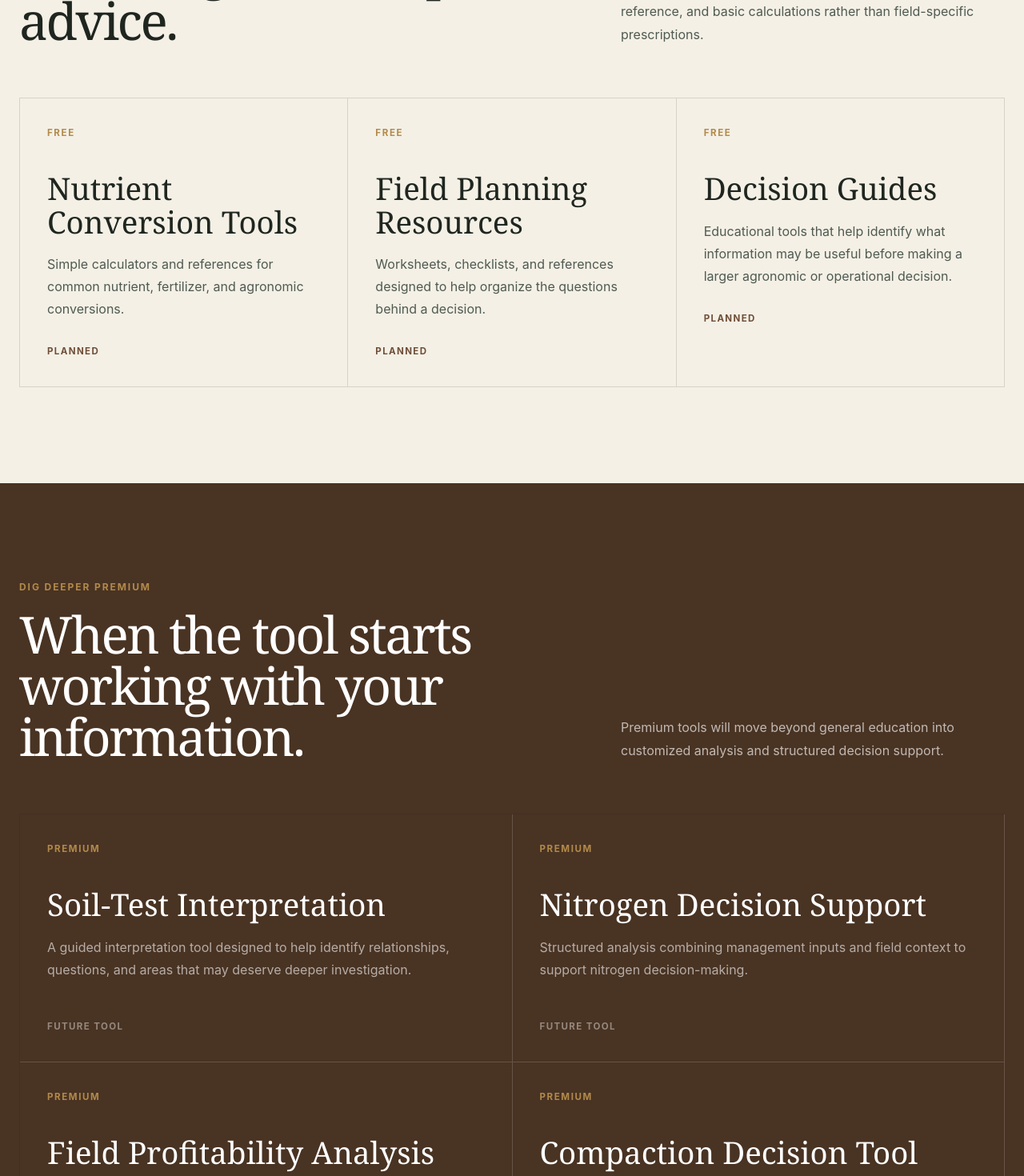
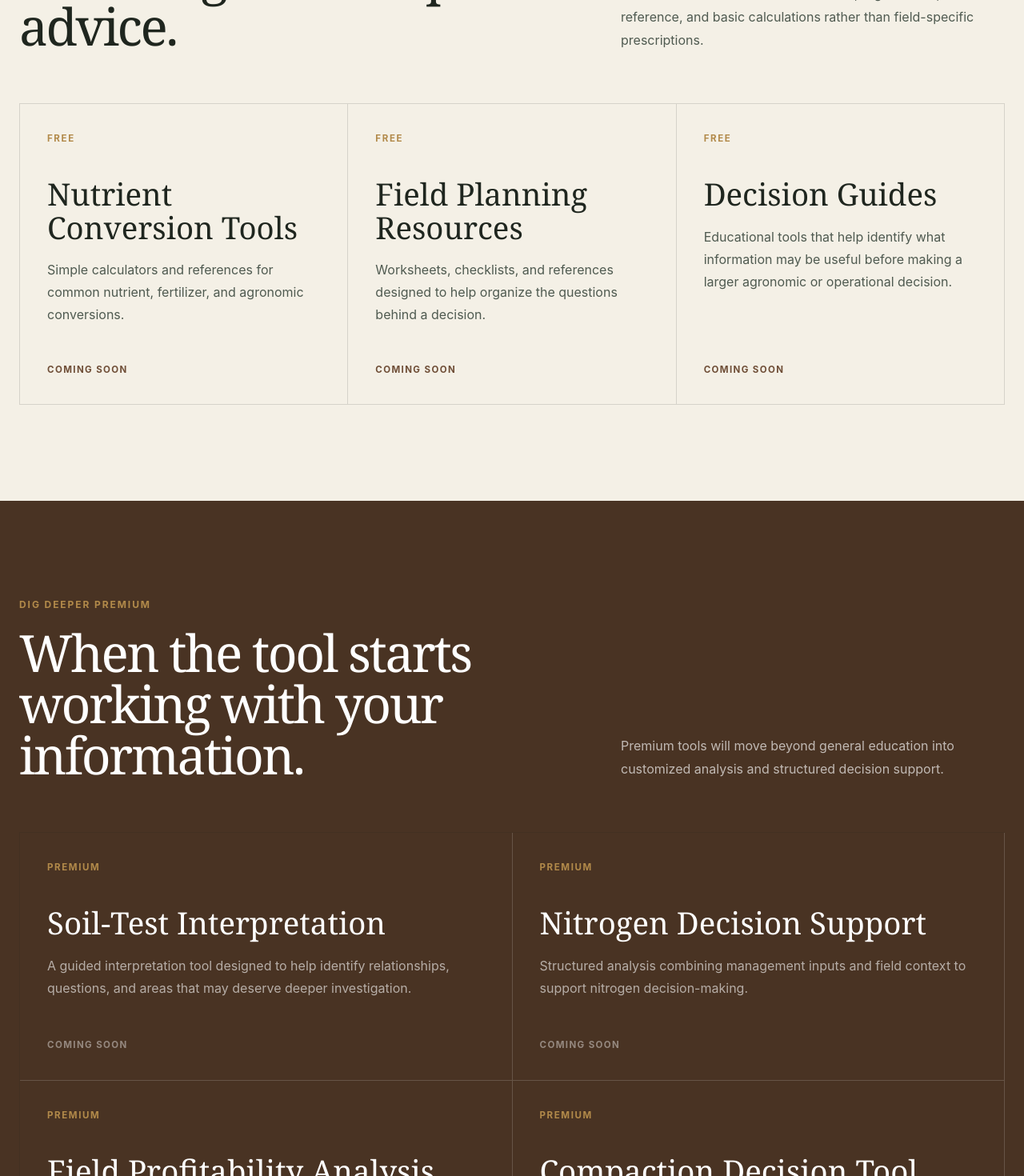
Before and after one commit to boone-rds/srcs-website, a React (Vite) app: page /dig-deeper in a window 1280 px wide. Shown: the part 2640-4110 px from the top of the page at 80% size. Built offline with nearby package versions, Linux system fonts and the light colour scheme.

Commit message:
Normalize Dig Deeper coming soon labels

```diff
--- a/src/pages/DigDeeper/DigDeeper.css
+++ b/src/pages/DigDeeper/DigDeeper.css
@@ -193,6 +193,13 @@
   border-bottom: 1px solid rgb(31 38 31 / 14%);
 }
 
+.insight-card,
+.tool-card,
+.premium-card {
+  display: flex;
+  flex-direction: column;
+}
+
 .insight-card {
   min-height: 280px;
   border-color: rgb(255 255 255 / 16%);
@@ -238,29 +245,29 @@
   line-height: 1.75;
 }
 
+.insight-card__status,
 .tool-card__status,
 .premium-card__status {
   display: block;
-  margin-top: 30px;
+  margin: auto 0 0;
+  padding-top: 30px;
   font-size: 0.72rem;
   font-weight: 700;
   letter-spacing: 0.12em;
   text-transform: uppercase;
 }
 
+.insight-card .insight-card__status,
+.premium-card__status {
+  color: rgb(255 255 255 / 42%);
+}
+
 .tool-card__status {
   color: var(--color-soil);
 }
 
-.premium-card__status {
-  color: rgb(255 255 255 / 42%);
-}
-
 .premium-card {
-  display: flex;
   min-height: 310px;
-  flex-direction: column;
-  justify-content: space-between;
   border-color: rgb(255 255 255 / 16%);
 }
 
--- a/src/pages/DigDeeper/DigDeeper.tsx
+++ b/src/pages/DigDeeper/DigDeeper.tsx
@@ -155,7 +155,7 @@ function DigDeeper() {
               <article className="insight-card" key={insight.title}>
                 <span>{insight.category}</span>
                 <h3>{insight.title}</h3>
-                <p>Future Insight</p>
+                <p className="insight-card__status">Coming Soon</p>
               </article>
             ))}
           </div>
@@ -183,7 +183,7 @@ function DigDeeper() {
                 <span className="tool-card__access">Free</span>
                 <h3>{tool.title}</h3>
                 <p>{tool.description}</p>
-                <span className="tool-card__status">Planned</span>
+                <span className="tool-card__status">Coming Soon</span>
               </article>
             ))}
           </div>
@@ -214,7 +214,7 @@ function DigDeeper() {
                   <p>{tool.description}</p>
                 </div>
 
-                <span className="premium-card__status">Future Tool</span>
+                <span className="premium-card__status">Coming Soon</span>
               </article>
             ))}
           </div>
```
